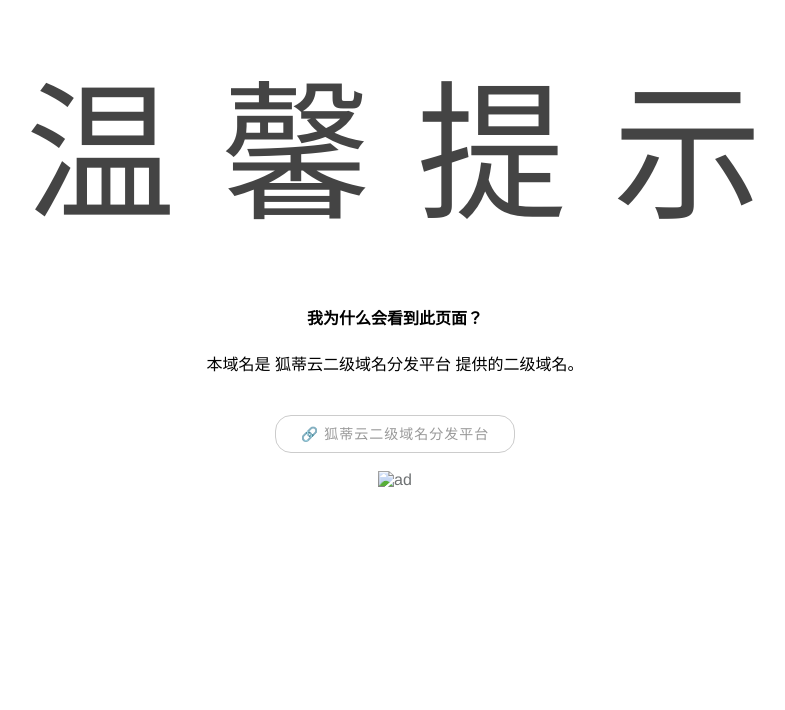
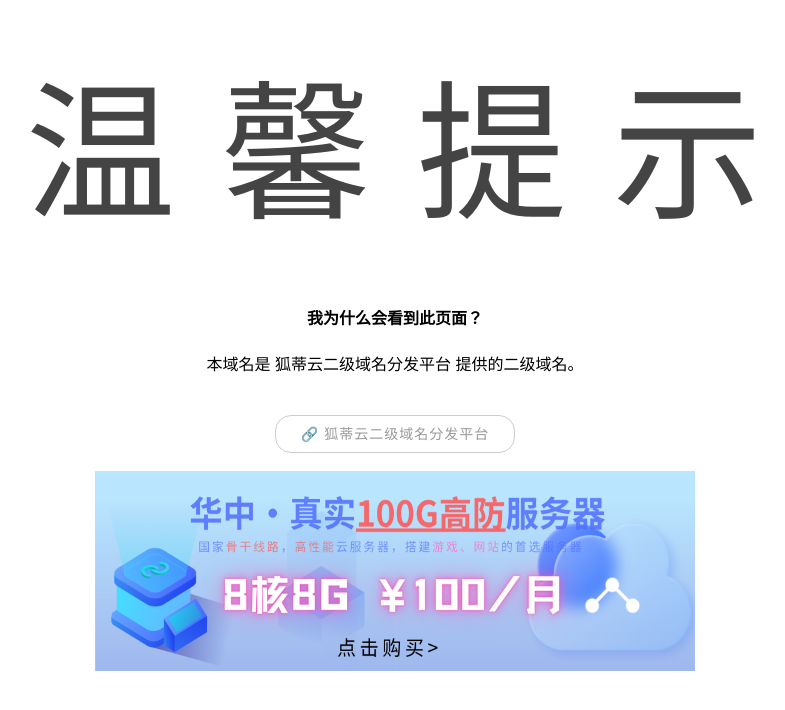
Before and after one commit to yuawa/vazz, a plain HTML site: page index.html in a window 1280 px wide. Shown: the whole page, without its empty margins (245-1030 px from the left). Drawn offline with Linux system fonts and the light colour scheme.

Commit message:
Update index.html

```diff
--- a/index.html
+++ b/index.html
@@ -147,7 +147,7 @@
                         <p>本域名是 狐蒂云二级域名分发平台 提供的二级域名。</p>
                     </div>
                     <a href="https://dns.yuqwq.xyz" class=index1003>🔗 狐蒂云二级域名分发平台</a><br><br>
-                    <a href="https://mf.xybhdy.com/aff/INHRBAWD"><img src="/ad.webp" alt="ad" height="200" width="600"></a>
+                    <a href="https://mf.hbhdy.com/aff/INHRBAWD"><img src="/ad.png" alt="ad" height="200" width="600"></a>
                 </section>
             </div>
         </div>
```
